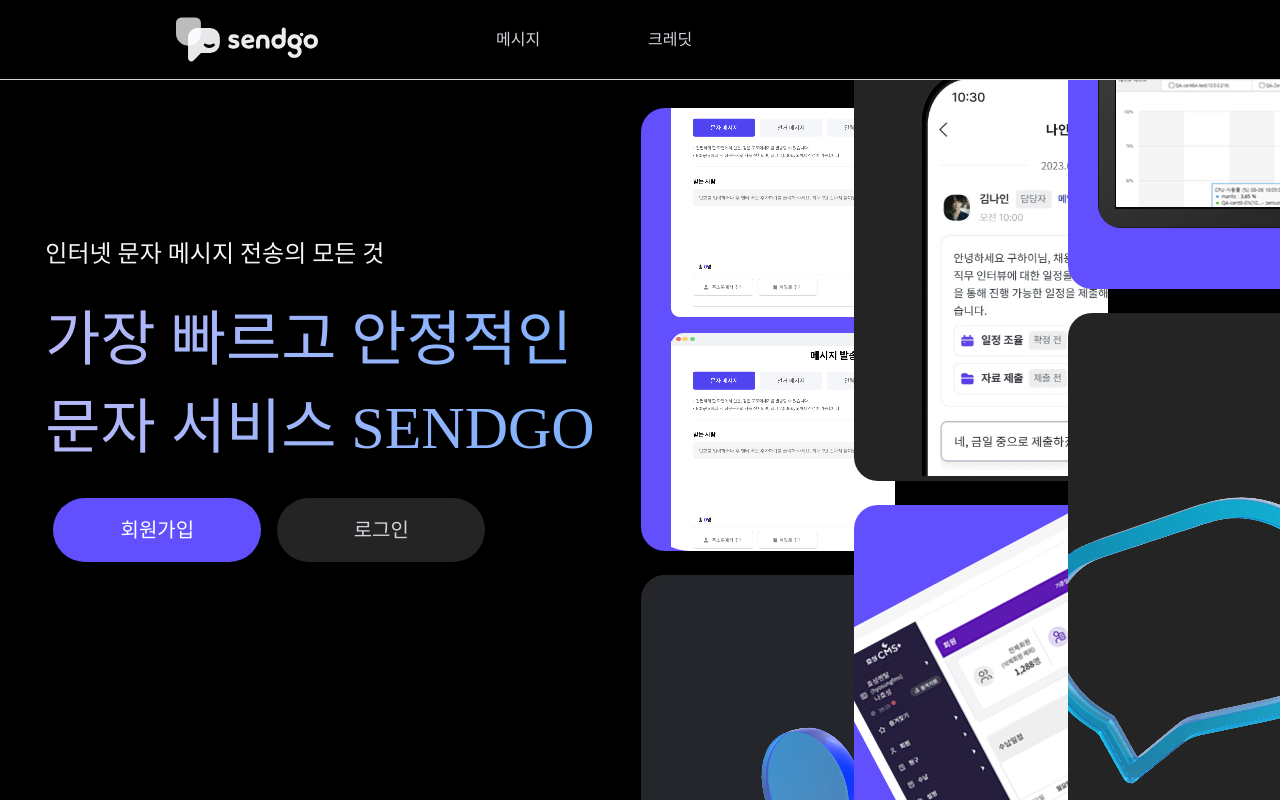
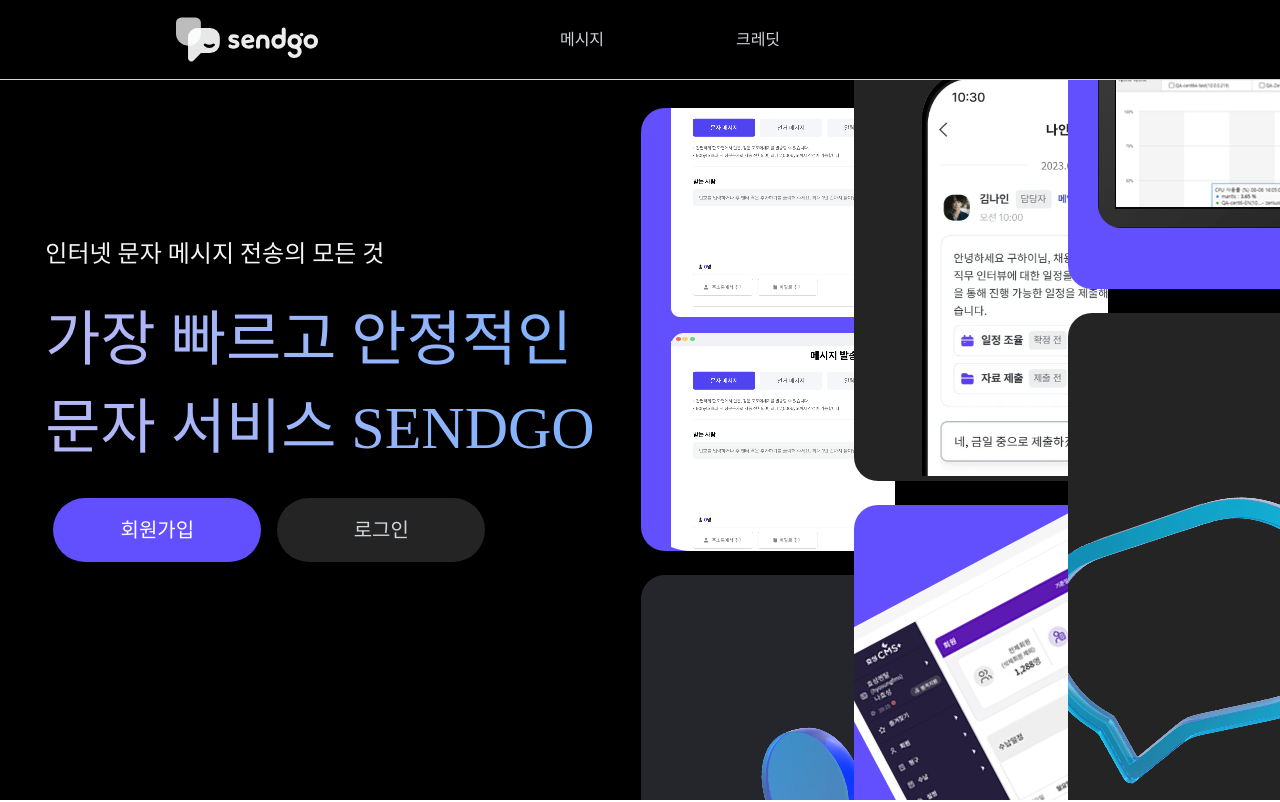
Before and after one commit to joeuni-ex/amuz_front_project, a Vue app: page / in a window 1280 px wide. Shown: the top 802 px of the page. Built offline with nearby package versions, Linux system fonts and the light colour scheme; a web font is replaced by a local one.

Commit message:
선택 메뉴에 따라 border-bottom style추가

```diff
--- a/src/components/Navbar.vue
+++ b/src/components/Navbar.vue
@@ -9,24 +9,24 @@
         <LogoIcon v-if="scrolled || !dark" />
       </router-link>
     </div>
-    <nav>
-      <ul
+    <nav class="flex w-4/5 h-full">
+      <router-link
+        :to="route.path"
         :class="{
           'text-gray-300': !scrolled && dark,
           'text-black': scrolled || !dark,
         }"
+        v-for="route in routes"
+        :key="route"
       >
-        <router-link
-          :to="route.path"
-          class="cursor-pointer"
-          v-for="route in routes"
-          :key="route"
+        <div
+          class="w-44 h-full flex justify-center items-center"
+          :class="{ active: route.path === $route.path }"
+          v-if="route.meta.isMenu"
         >
-          <li class="inline-block w-14 mr-24" v-if="route.meta.isMenu">
-            {{ route.title }}
-          </li>
-        </router-link>
-      </ul>
+          {{ route.title }}
+        </div>
+      </router-link>
     </nav>
   </header>
 </template>
@@ -76,4 +76,11 @@
   },
 };
 </script>
-<style></style>
+<style>
+/* 현재 선택된 페이지 style */
+.active {
+  border-bottom: 2px solid #4e43ed !important;
+  font-weight: 600;
+  color: #4e43ed !important;
+}
+</style>
```
